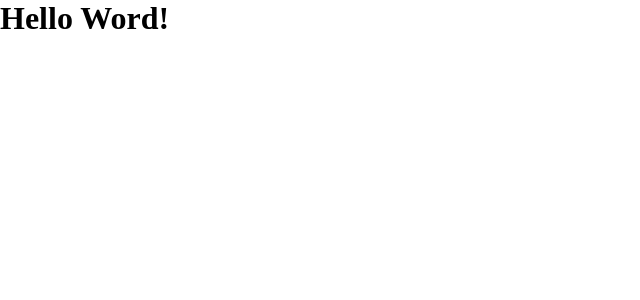
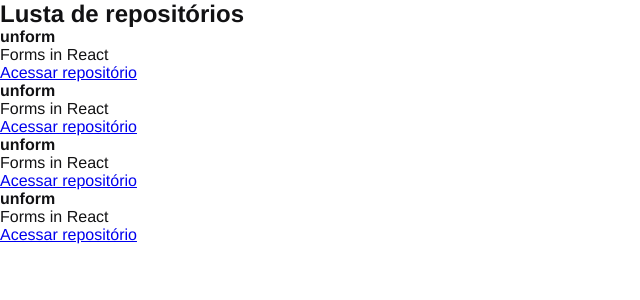
Before and after one commit to brunohmagro/github-explorer, a React app: page / in a window 1280 px wide. Shown: the top 300 px of the page, without its empty margins (0-640 px from the left). Built offline with nearby package versions, Linux system fonts and the light colour scheme.

Commit message:
feat: create first component

```diff
--- a/src/App.jsx
+++ b/src/App.jsx
@@ -1,5 +1,6 @@
+import { RepositoryList } from './components/RepositoryList'
 import './styles/global.scss'
 
 export function App() {
-    return <h1>Hello Word!</h1>
+    return <RepositoryList />
 }
--- /dev/null
+++ b/src/components/RepositoryList.jsx
@@ -0,0 +1,37 @@
+export function RepositoryList() {
+  return (
+    <section className="repository-list">
+      <h1>Lusta de repositórios</h1>
+
+      <ul>
+        <li>
+          <strong>unform</strong>
+          <p>Forms in React</p>
+
+          <a href="#">Acessar repositório</a>
+        </li>
+
+        <li>
+          <strong>unform</strong>
+          <p>Forms in React</p>
+
+          <a href="#">Acessar repositório</a>
+        </li>
+
+        <li>
+          <strong>unform</strong>
+          <p>Forms in React</p>
+
+          <a href="#">Acessar repositório</a>
+        </li>
+
+        <li>
+          <strong>unform</strong>
+          <p>Forms in React</p>
+
+          <a href="#">Acessar repositório</a>
+        </li>
+      </ul>
+    </section>
+  );
+}
--- a/src/styles/global.scss
+++ b/src/styles/global.scss
@@ -5,5 +5,6 @@
 }
 
 body {
-  font: Arial, Helvetica, sans-setif;
+  font: 16px "Helvetica Neue", Arial, sans-setif;
+  color: #121214;
 }
```
